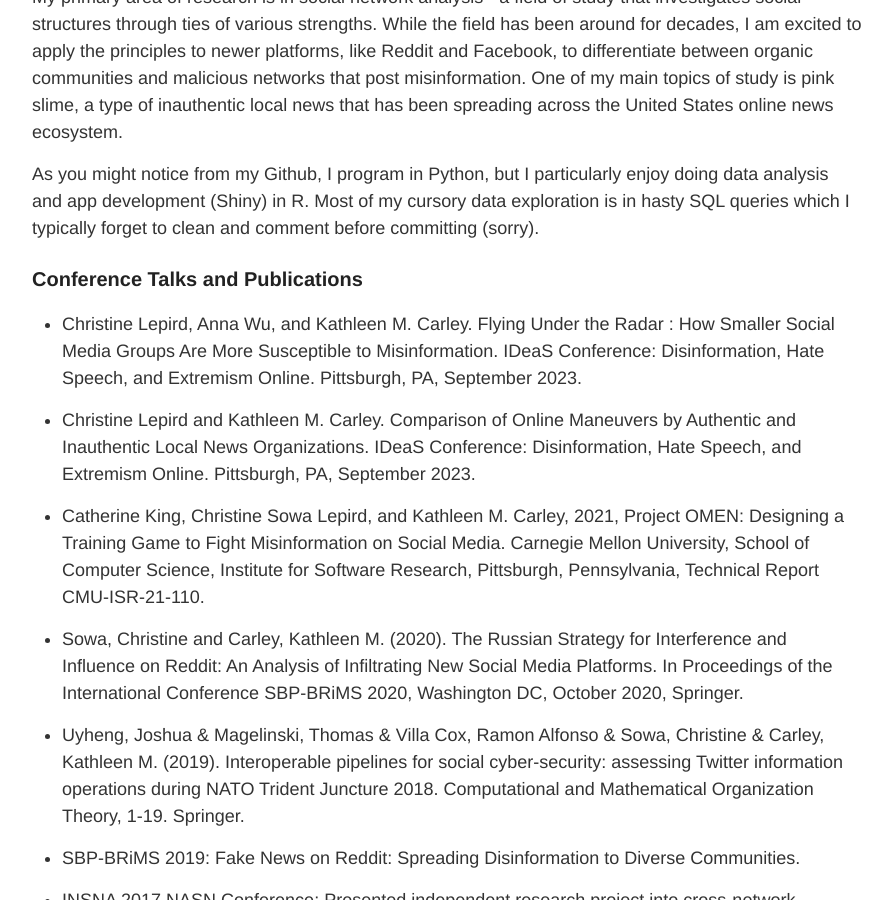
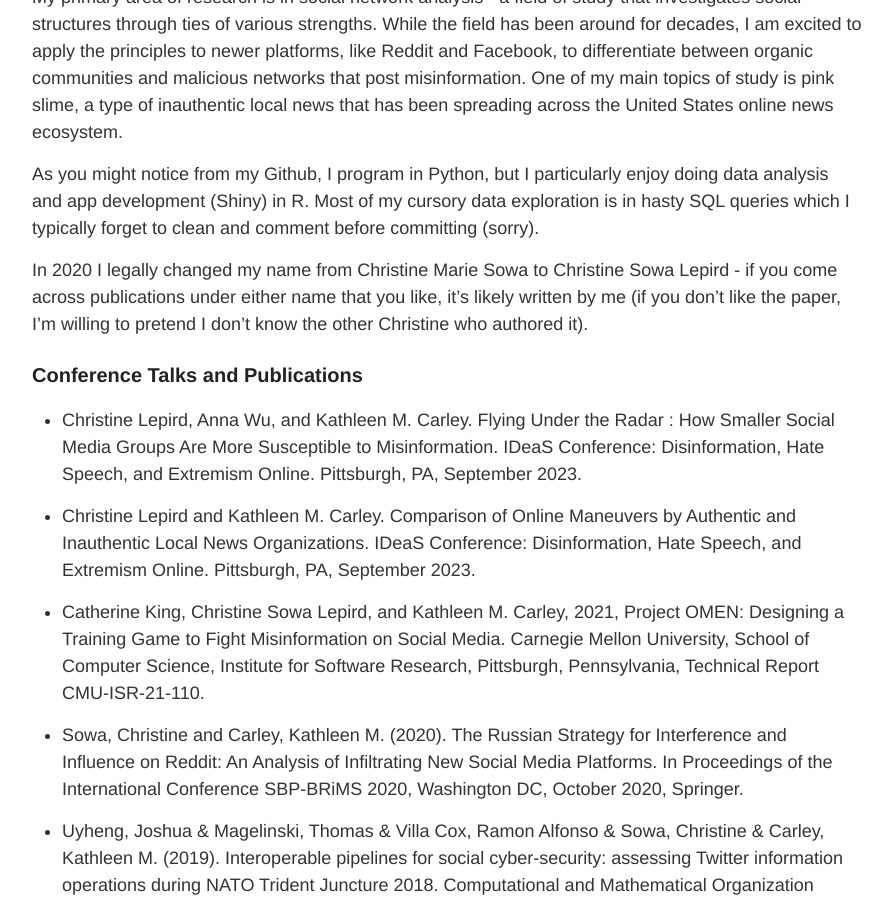
Before and after one commit to christine-lepird/christine-lepird.github.io, a Jekyll site: the page built from research.md, in a window 1280 px wide and 900 px high, scrolled down 376 px. Shown: the whole window, without its empty margins (193-1085 px from the left). Built offline with Jekyll 4.4.1, drawn with Linux system fonts in a browser that asks for light colours.

Commit message:
Update research.md

```diff
--- a/research.md
+++ b/research.md
@@ -10,6 +10,8 @@ permalink: /research/
 My primary area of research is in social network analysis - a field of study that investigates social structures through ties of various strengths. While the field has been around for decades, I am excited to apply the principles to newer platforms, like Reddit and Facebook, to differentiate between organic communities and malicious networks that post misinformation. One of my main topics of study is pink slime, a type of inauthentic local news that has been spreading across the United States online news ecosystem.
 
 As you might notice from my Github, I program in Python, but I particularly enjoy doing data analysis and app development (Shiny) in R. Most of my cursory data exploration is in hasty SQL queries which I typically forget to clean and comment before committing (sorry).
+
+In 2020 I legally changed my name from Christine Marie Sowa to Christine Sowa Lepird - if you come across publications under either name that you like, it's likely written by me (if you don't like the paper, I'm willing to pretend I don't know the other Christine who authored it).
 
 ### Conference Talks and Publications
 * Christine Lepird, Anna Wu, and Kathleen M. Carley. Flying Under the Radar : How Smaller Social Media Groups Are More Susceptible to Misinformation. IDeaS Conference: Disinformation, Hate Speech, and Extremism Online. Pittsburgh, PA, September 2023.
```
